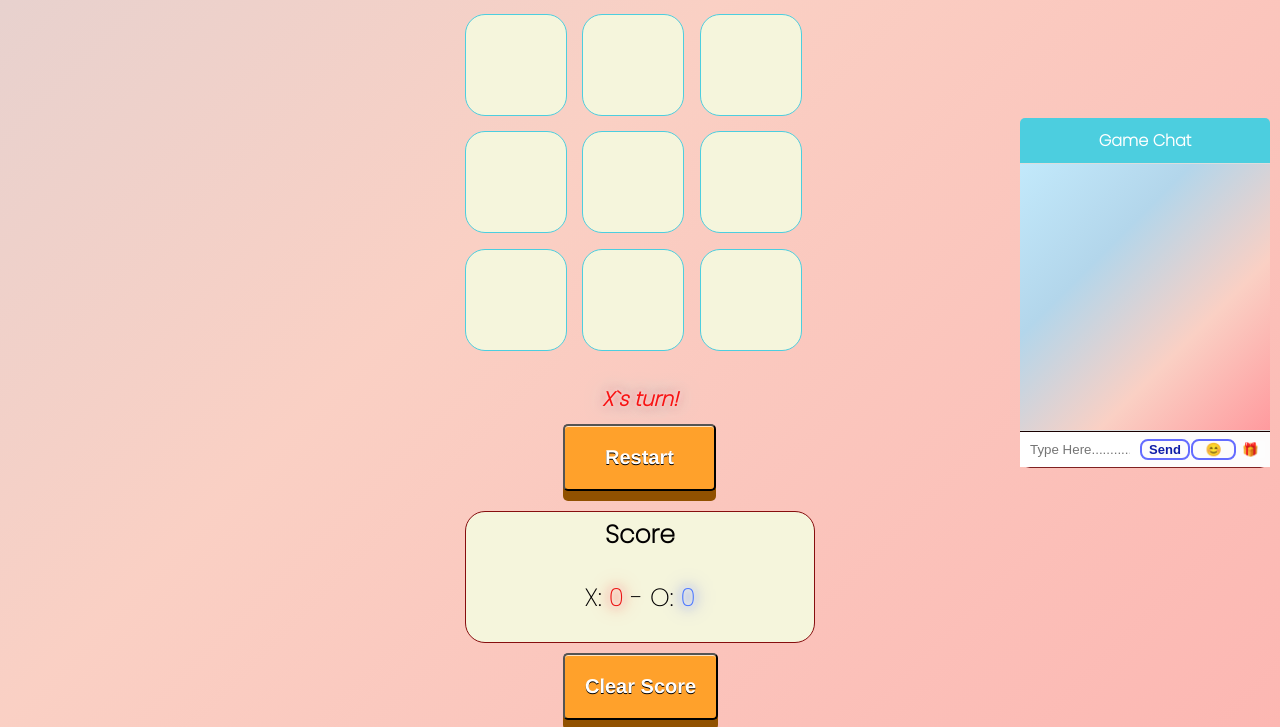
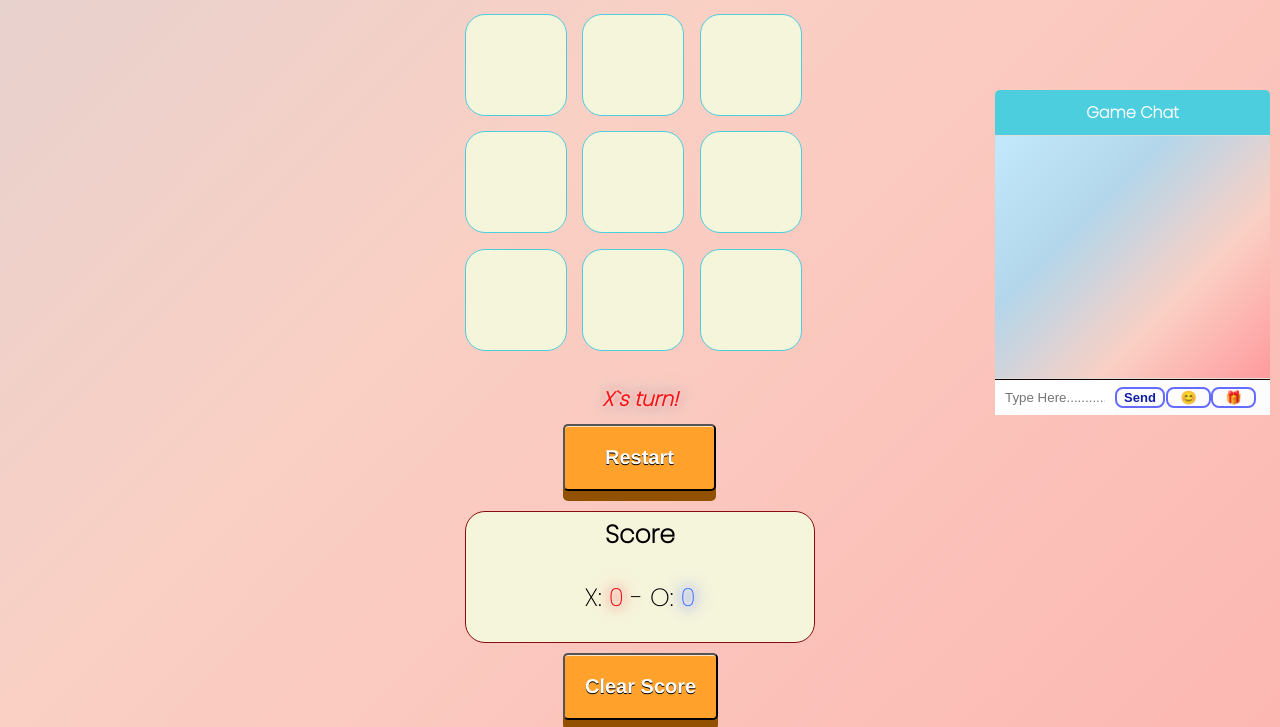
Before and after one commit to anhuap12-hub/TicTacToeGame, a website: page index.html in a window 1280 px wide. Shown: the part 73-800 px from the top of the page. Drawn offline with Linux system fonts and the light colour scheme.

Commit message:
update.css

```diff
--- a/styles.css
+++ b/styles.css
@@ -190,17 +190,17 @@ h1{
 }
 #chatbox{
     position: fixed;
-    margin-top: 191px;
+    margin-top: 163px;
     margin-right: 10px;
   right: 0;
   top: 0;
-  width: 250px;
-  height: 350px;
-  background-color: #802121;
+  width: 275px;
+  height: 325px;
+  background-color: #ffffff;
   border-left: 2px solid #be7272;
   display: flex;
   flex-direction: column;
-  border-radius: 10px;
+  border-radius: 15px;
   border: #b3d6eb;
   font-size: 12px;
 
@@ -229,6 +229,7 @@ h1{
   font-size: 14px;
   margin-top: 1px;
   margin-left: 1px;
+  color: ;
 }
 #chatInput{
     border: none;
@@ -359,16 +360,33 @@ h1{
   animation: pulse 1s ease infinite alternate;
 }
 #gifButton{
-  width: auto;
-  height: auto;
-  background-color: #fdfdfd;
-  border-color: #5ccfec;
-  border-radius: 2px;
-  margin-bottom: 1px;
+  position: relative;
+
+  font-size: 13px;
+  font-weight: 600;
+  width: 45px;
+  height: 21px;
+  color: rgb(15, 30, 168);
+  background: none;
+  border: 2px solid #646cff;
+  border-radius: 8px;
   cursor: pointer;
-  border: none;
+  overflow: hidden;
+  align-items: center;
+  transition: all 0.3s ease;
 
+}
+#gifButton{ background: linear-gradient(#646cff 0 0) no-repeat calc(200% - var(--p, 0%))
+    100% / 200% var(--p, 0.2em);
+  transition: 0.3s var(--t, 0s),
+    background-position 0.3s calc(0.3s - var(--t, 0s));
 
+}
+#gifButton:hover {
+   --p: 100%;
+  --t: 0.3s;
+  color: #ece8e8;
+  outline: #0000ff;
 }
 #gifGrid{
   display: none;
@@ -467,6 +485,7 @@ font-size: 10px;
   padding: auto;
   border-top: 1px solid #180000;
   background: #fdfcfc;
+
 }
 
 
```
